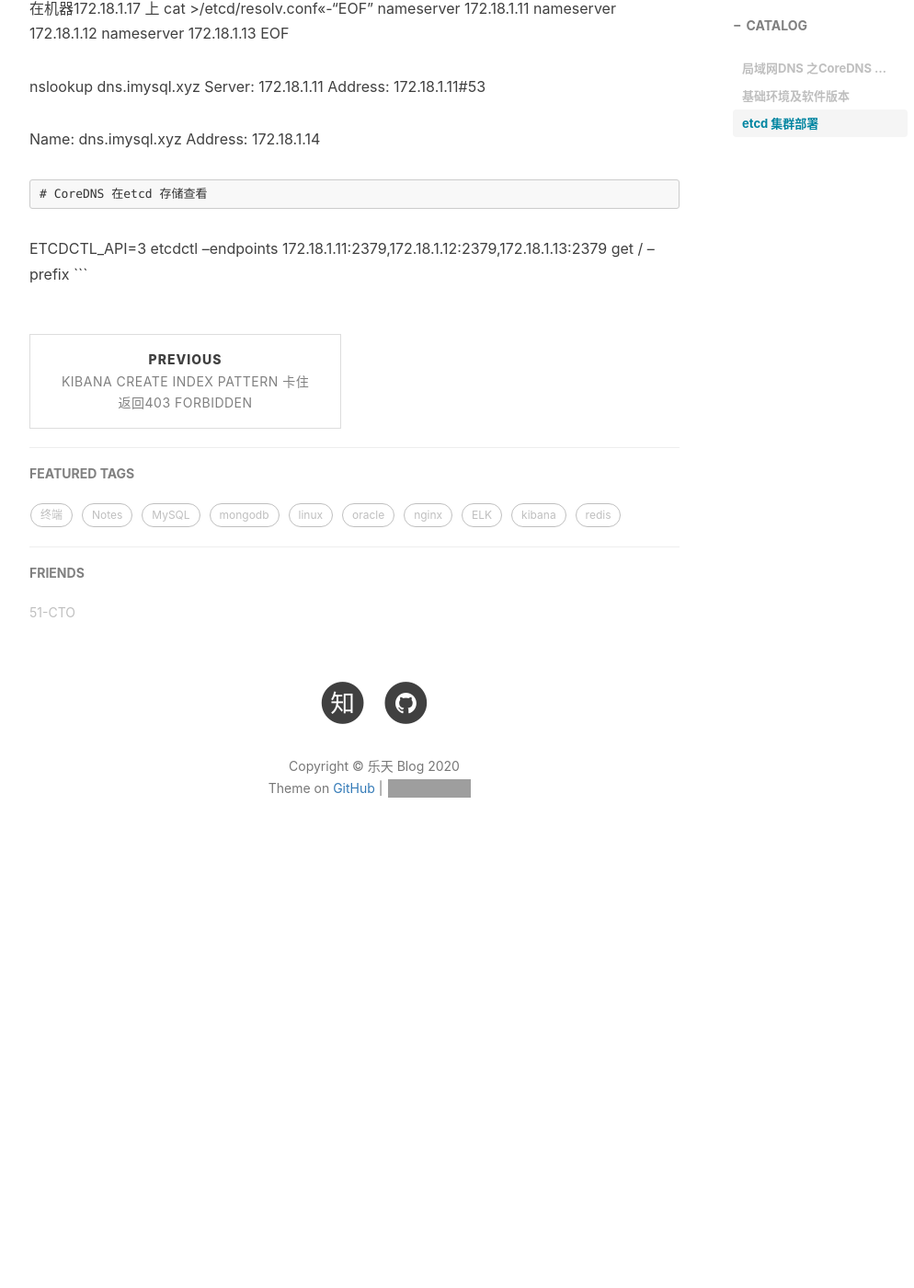
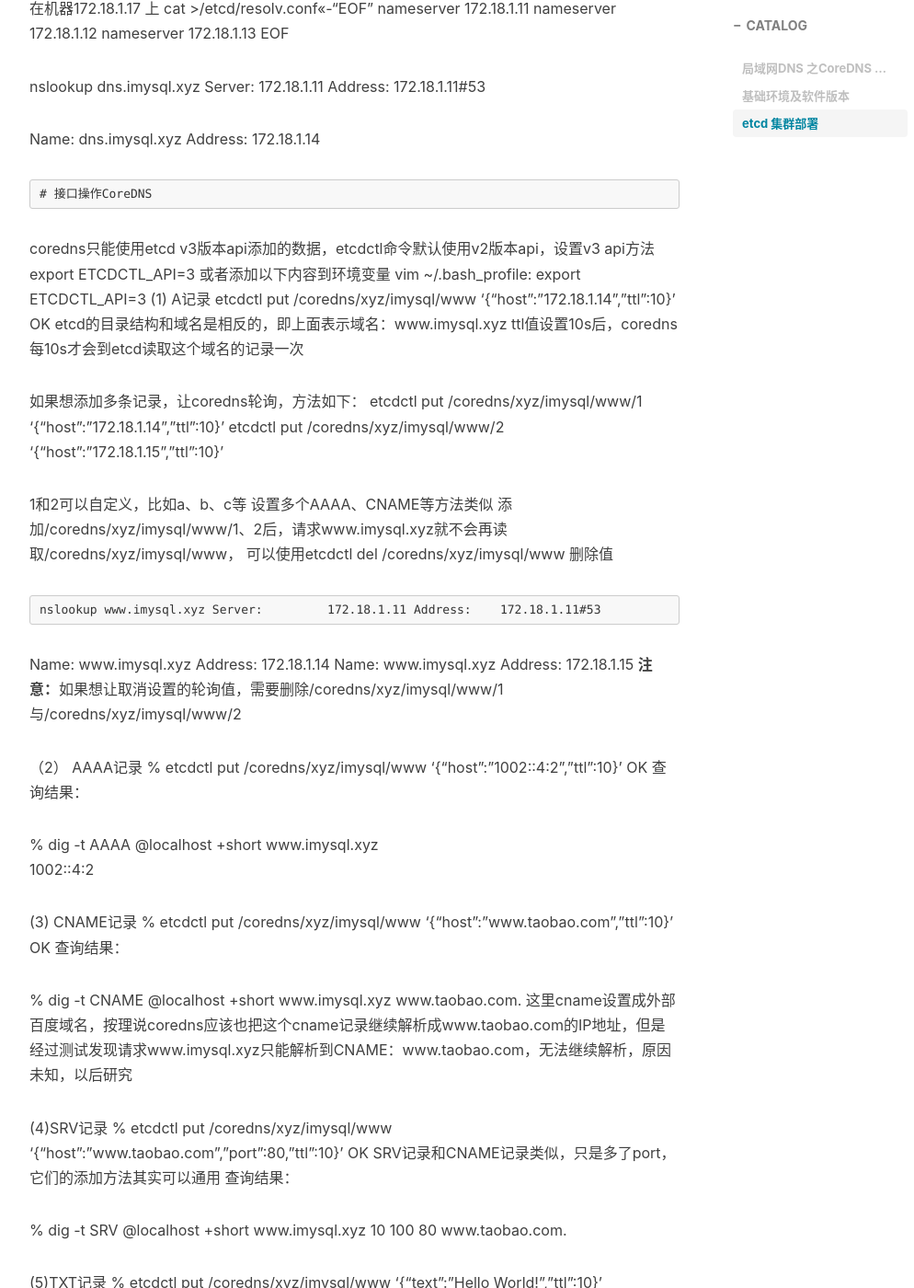
Before and after one commit to weiyanwei412/weiyanwei412.github.io, a Jekyll site: the page built from _posts/2020-02-19-局域网DNS 之CoreDNS 集群部署.md, in a window 1280 px wide and 1400 px high, scrolled down 4508 px. Shown: the whole window at 92% size, without its empty margins (233-1227 px from the left). Built offline with Jekyll 4.4.1, drawn with Linux system fonts in a browser that asks for light colours; nearby versions of some CDN libraries; comment, search, counter and statistics services are not loaded; before the commit the page ends 5469 px from its top, so only the background shows below that; some of the changed text lies outside the part shown; grey boxes are pictures that could not be loaded.

Commit message:
Update 2020-02-19-局域网DNS 之CoreDNS 集群部署.md

````diff
--- a/_posts/2020-02-19-局域网DNS 之CoreDNS 集群部署.md
+++ b/_posts/2020-02-19-局域网DNS 之CoreDNS 集群部署.md
@@ -245,6 +245,76 @@ Address:	172.18.1.11#53
 Name:	dns.imysql.xyz
 Address: 172.18.1.14
 ```
+# 接口操作CoreDNS
+```
+coredns只能使用etcd v3版本api添加的数据，etcdctl命令默认使用v2版本api，设置v3 api方法
+export ETCDCTL_API=3
+或者添加以下内容到环境变量 vim ~/.bash_profile:
+export ETCDCTL_API=3
+(1) A记录
+etcdctl put /coredns/xyz/imysql/www '{"host":"172.18.1.14","ttl":10}'
+OK
+etcd的目录结构和域名是相反的，即上面表示域名：www.imysql.xyz
+ttl值设置10s后，coredns每10s才会到etcd读取这个域名的记录一次
+
+如果想添加多条记录，让coredns轮询，方法如下：
+etcdctl put /coredns/xyz/imysql/www/1 '{"host":"172.18.1.14","ttl":10}'
+etcdctl put /coredns/xyz/imysql/www/2 '{"host":"172.18.1.15","ttl":10}'
+
+1和2可以自定义，比如a、b、c等
+设置多个AAAA、CNAME等方法类似
+添加/coredns/xyz/imysql/www/1、2后，请求www.imysql.xyz就不会再读取/coredns/xyz/imysql/www，
+可以使用etcdctl del /coredns/xyz/imysql/www 删除值
+
+    nslookup www.imysql.xyz
+Server:		172.18.1.11
+Address:	172.18.1.11#53
+
+Name:	www.imysql.xyz
+Address: 172.18.1.14
+Name:	www.imysql.xyz
+Address: 172.18.1.15
+**注意：**如果想让取消设置的轮询值，需要删除/coredns/xyz/imysql/www/1与/coredns/xyz/imysql/www/2
+
+（2） AAAA记录
+% etcdctl put /coredns/xyz/imysql/www '{"host":"1002::4:2","ttl":10}'
+OK
+查询结果：
+
+% dig -t AAAA @localhost +short www.imysql.xyz
+1002::4:2
+
+(3) CNAME记录
+% etcdctl put /coredns/xyz/imysql/www '{"host":"www.taobao.com","ttl":10}'
+OK
+查询结果：
+
+% dig -t CNAME @localhost +short www.imysql.xyz
+www.taobao.com.
+这里cname设置成外部百度域名，按理说coredns应该也把这个cname记录继续解析成www.taobao.com的IP地址，但是经过测试发现请求www.imysql.xyz只能解析到CNAME：www.taobao.com，无法继续解析，原因未知，以后研究
+
+(4)SRV记录
+% etcdctl put /coredns/xyz/imysql/www '{"host":"www.taobao.com","port":80,"ttl":10}'
+OK
+SRV记录和CNAME记录类似，只是多了port，它们的添加方法其实可以通用
+查询结果：
+
+% dig -t SRV @localhost +short www.imysql.xyz
+10 100 80 www.taobao.com.
+
+
+(5)TXT记录
+% etcdctl put /coredns/xyz/imysql/www '{"text":"Hello World!","ttl":10}'
+OK
+查询结果：
+
+% dig -t TXT @localhost +short www.imysql.xyz
+"Hello World!"
+
+```
+
+
+
 # CoreDNS 在etcd 存储查看
 ```
 ETCDCTL_API=3  etcdctl   --endpoints 172.18.1.11:2379,172.18.1.12:2379,172.18.1.13:2379 get / --prefix
````
